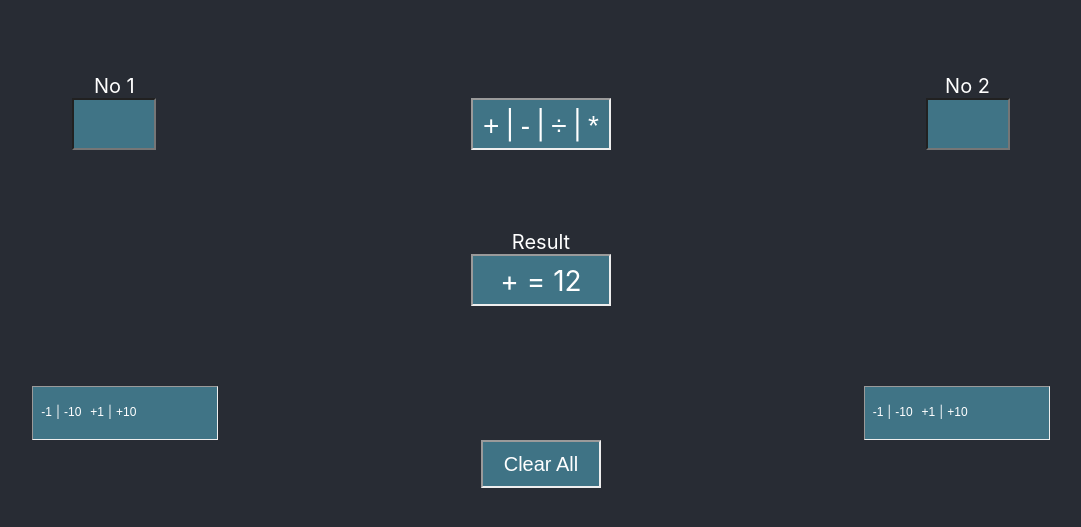
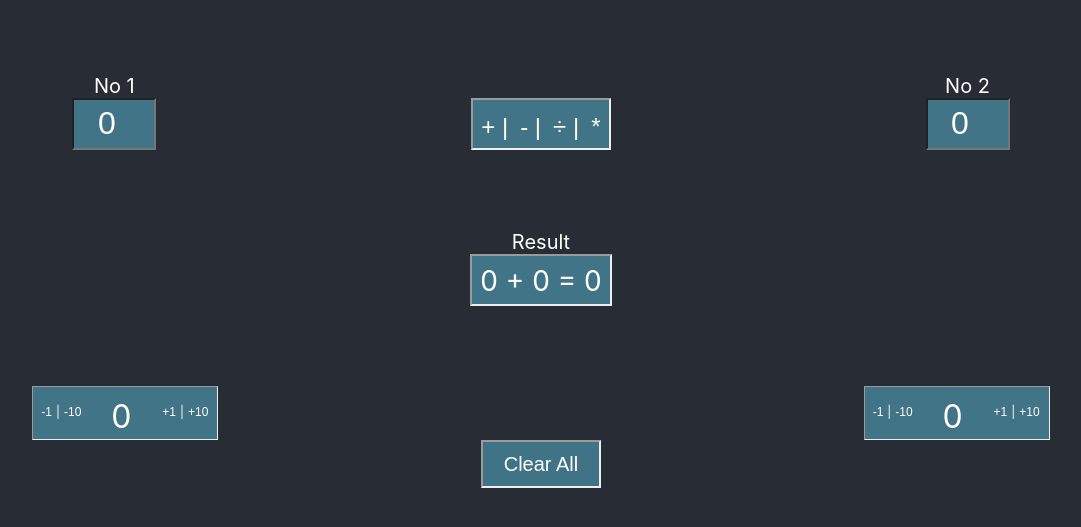
Before and after one commit to evangous/calculator, a React app: page / in a window 1280 px wide. Shown: the part 143-670 px from the top of the page, without its empty margins (99-1180 px from the left). Built offline with nearby package versions, Linux system fonts and the light colour scheme.

Commit message:
operators,components connection

```diff
--- a/src/components/App.js
+++ b/src/components/App.js
@@ -3,10 +3,9 @@ import './css/App.css';
 
 import Header from './Header';
 import Input from './Input';
-import Executors from './Executors';
+import Operators from './Operators';
 import Result from './Result';
 import Modulation from './Modulation';
-import Clear from './Clear';
 
 
 class App extends Component {
@@ -14,19 +13,36 @@ class App extends Component {
     super()
     this.handleNumberOne = this.handleNumberOne.bind(this)
     this.handleNumberTwo = this.handleNumberTwo.bind(this)
+    this.handleOperator = this.handleOperator.bind(this)
     this.state = {
-      numberOne: '',
-      numberTwo: ''
+      numberOne : 0,
+      numberTwo : 0,
+      operator: '+'
     }
   }
-  handleNumberOne(data) {
+  initState(){
+    console.log(this.state);
     this.setState({
-      numberOne: data
+      numberOne: 0,
+      numberTwo: 0,
+      operator: '+'
+    })
+    // this.handleNumberOne = 0
+    // this.handleNumberTwo = 0
+  }
+  handleNumberOne(num) {
+    this.setState({
+      numberOne: num
     })
   }
-  handleNumberTwo(data) {
+  handleNumberTwo(num) {
     this.setState({
-      numberTwo: data
+      numberTwo: num
+    })
+  }
+  handleOperator(data) {
+    this.setState({
+      operator: data
     })
   }
   render() {
@@ -35,25 +51,22 @@ class App extends Component {
         <Header />
         <div className="Top-container">
           <div className="Label-input-container">
-            Νο 1 <Input numberHandler={this.handleNumberOne} />
+            Νο 1
+            <Input numberHandler={this.handleNumberOne} />
           </div>
-          <div className="Executors-container">
-            <Executors />
-          </div>
+          <Operators operatorHandler={this.handleOperator} />
           <div className="Label-input-container">
-            Νο 2 <Input numberHandler={this.handleNumberTwo} />
+            Νο 2
+            <Input numberHandler={this.handleNumberTwo} />
           </div>
         </div>
         <div className="Middle-container">
-          <div className="Result-container">
-            Result
-            <Result numberOne={this.state.numberOne} numberTwo={this.state.numberTwo} />
-          </div>
+          <Result numberOne={this.state.numberOne} numberTwo={this.state.numberTwo} operator={this.state.operator} />
         </div>
         <div className="Bottom-container">
-          <Modulation number={this.state.numberOne} />
-          <Clear />
-          <Modulation number={this.state.numberTwo} />
+          <Modulation numberProp={this.state.numberOne} handlerFromParant />
+          <button type="button" className="Clear-button" onClick={ () => this.initState() }> Clear All </button>
+          <Modulation numberProp={this.state.numberTwo} handlerFromParant />
         </div>
       </div>
     );
--- a/src/components/Clear.js
+++ /dev/null
@@ -1,12 +0,0 @@
-import React, { Component } from 'react';
-import './css/Clear.css';
-
-class Clear extends React.Component {
-  render() {
-    return (
-      <button type="button" className="Clear-button"> Clear All </button>
-    );
-  }
-}
-
-export default Clear;
--- a/src/components/Executors.js
+++ /dev/null
@@ -1,17 +0,0 @@
-import React, { Component } from 'react';
-import './css/Executors.css';
-
-class Input extends React.Component {
-  render() {
-    return (
-      <div className="Executors-div">
-        <button type="button" className="Executor-button"> + </button>|
-        <button type="button" className="Executor-button"> - </button>|
-        <button type="button" className="Executor-button"> &divide; </button>|
-        <button type="button" className="Executor-button"> * </button>
-      </div>
-    );
-  }
-}
-
-export default Input;
--- a/src/components/Input.js
+++ b/src/components/Input.js
@@ -5,7 +5,7 @@ class Input extends React.Component {
   constructor(props) {
     super(props)
     this.state = {
-      number: ''
+      number: 0
     }
     this.handleChange = this.handleChange.bind(this)
   }
--- a/src/components/Modulation.js
+++ b/src/components/Modulation.js
@@ -5,15 +5,16 @@ class Modulation extends React.Component {
   constructor(props) {
     super(props)
     this.state = {
-      number: this.props.number
+      numberState: this.props.numberProp
     }
   }
   modulateNumber = (event) => {
-    console.log(this.state.number)
+    console.log(this.state.numberState)
     this.setState({
-      number: eval(this.state.number+event.target.innerText)
+      numberState: eval(this.state.numberState+event.target.innerText)
     })
-    // this.props.number = eval(this.props.number+event.target.innerText)
+    // this.props.numberProp( eval(this.props.numberProp+event.target.innerText) )
+    // this.props.handlerFromParant(event.target.innerText);
   }
   render() {
     return (
@@ -23,7 +24,7 @@ class Modulation extends React.Component {
           <span>|</span>
           <button type="button" className="Modulation-button" onClick={this.modulateNumber}> -10 </button>
         </div>
-        <div className="Modulation-input"> {this.state.number ? this.state.number : this.props.number} </div>
+        <div className="Modulation-input"> {this.state.numberState ? this.state.numberState : this.props.numberProp} </div>
         <div className="Modulation-plus">
           <button type="button" className="Modulation-button" onClick={this.modulateNumber}> +1 </button>
           <span>|</span>
--- /dev/null
+++ b/src/components/Operators.js
@@ -0,0 +1,29 @@
+import React, { Component } from 'react';
+import './css/Operators.css';
+
+class Input extends React.Component {
+  selectOperator(operator){
+    console.log(operator)
+    this.props.operatorHandler(operator);
+  }
+  render() {
+    const operators = [
+      { 'text' : '+ |', 'value' : '+' },
+      { 'text' : '- |', 'value' : '-' },
+      { 'text' : '÷ |', 'value' : '/' },
+      { 'text' : '*', 'value' : '*' }
+    ];
+    const operatorsdiv = operators.map((operator) =>
+      <button type="button" className="Operator-button" onClick={ () => this.selectOperator(operator.value) }> {operator.text} </button>
+    )
+    return (
+      <div className="Operators-container">
+        <div className="Operators-div">
+          {operatorsdiv}
+        </div>
+      </div>
+    );
+  }
+}
+
+export default Input;
--- a/src/components/Result.js
+++ b/src/components/Result.js
@@ -6,9 +6,16 @@ class Result extends React.Component {
     super(props)
   }
   render() {
+    const numberOne = this.props.numberOne
+    const numberTwo = this.props.numberTwo
+    const operator = this.props.operator
+    const result = eval( String(this.props.numberOne+' '+this.props.operator+' '+this.props.numberTwo) )
     return (
-      <div className="Result-div">
-        {this.props.numberOne} + {this.props.numberTwo} = 12
+      <div className="Result-container">
+        Result
+        <div className="Result-div">
+          {numberOne} {operator} {numberTwo} = {result}
+        </div>
       </div>
     );
   }
--- a/src/components/css/App.css
+++ b/src/components/css/App.css
@@ -21,17 +21,6 @@
   width: 100%;
   display: flex;
 }
-.Label-input-container {
-  display: grid;
-  width: 33.33%;
-  text-align: center;
-  font-size: 2.5vmin;
-}
-.Executors-container {
-  width: 33.33%;
-  text-align: center;
-  display: flex;
-}
 
 .Middle-container {
   margin: 10vmin;
@@ -42,3 +31,27 @@
   text-align: center;
   display: grid;
 }
+.Label-input-container {
+  display: grid;
+  width: 33.33%;
+  text-align: center;
+  font-size: 2.5vmin;
+}
+
+.Clear-button {
+  height: 6vmin;
+  width: 15vmin;
+  background-color: #61dafb69;
+  color: #fff;
+  padding: 1vmin;
+  text-align: center;
+  font-size: 2.5vmin;
+  border-width: 2px;
+  border-style: inset;
+  border-color: initial;
+  border-image: initial;
+  margin: auto;
+  margin-bottom: 0;
+  top: 6vmin;
+  position: relative;
+}
--- a/src/components/css/Clear.css
+++ /dev/null
@@ -1,17 +0,0 @@
-.Clear-button {
-  height: 6vmin;
-  width: 15vmin;
-  background-color: #61dafb69;
-  color: #fff;
-  padding: 1vmin;
-  text-align: center;
-  font-size: 2.5vmin;
-  border-width: 2px;
-  border-style: inset;
-  border-color: initial;
-  border-image: initial;
-  margin: auto;
-  margin-bottom: 0;
-  top: 6vmin;
-  position: relative;
-}
--- a/src/components/css/Executors.css
+++ b/src/components/css/Operators.css
@@ -1,4 +1,9 @@
-.Executors-div {
+.Operators-container {
+  width: 33.33%;
+  text-align: center;
+  display: flex;
+}
+.Operators-div {
   height: 4vmin;
   width: 17vmin;
   background-color: #61dafb69;
@@ -13,9 +18,9 @@
   margin: auto;
   margin-bottom: 0;
 }
-.Executor-button {
+.Operator-button {
   background: none;
   border: none;
   color: #fff;
-  font-size: 3.5vmin;
+  font-size: 3vmin;
 }
```
Also changed, not shown: 1 other file.
